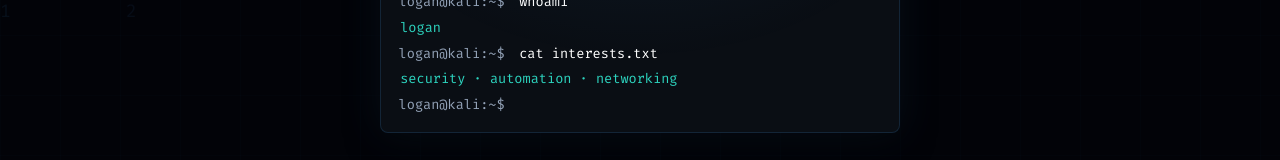
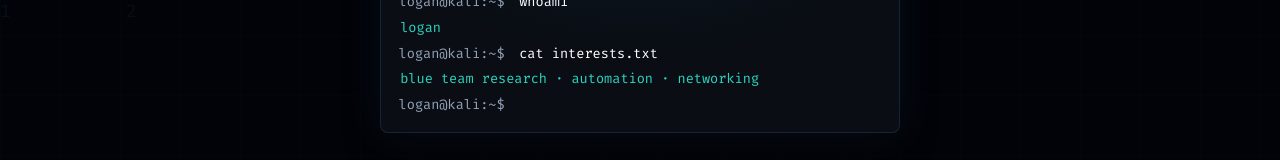
Before and after one commit to lockedLog/Personal-Website, a React (Vite) app: page / in a window 1280 px wide. Shown: the part 505-665 px from the top of the page. Built offline with nearby package versions, Linux system fonts and the light colour scheme.

Commit message:
Update Home.jsx

```diff
--- a/src/pages/Home.jsx
+++ b/src/pages/Home.jsx
@@ -72,7 +72,7 @@
   { id: 0, prompt: "logan@kali:~$", cmd: "whoami", delay: 500 },
   { id: 1, output: "logan", delay: 1200 },
   { id: 2, prompt: "logan@kali:~$", cmd: "cat interests.txt", delay: 1000 },
-  { id: 3, output: "security · automation · networking", delay: 1900 },
+  { id: 3, output: "blue team research · automation · networking", delay: 1900 },
 ];
 
 function Terminal() {
```
